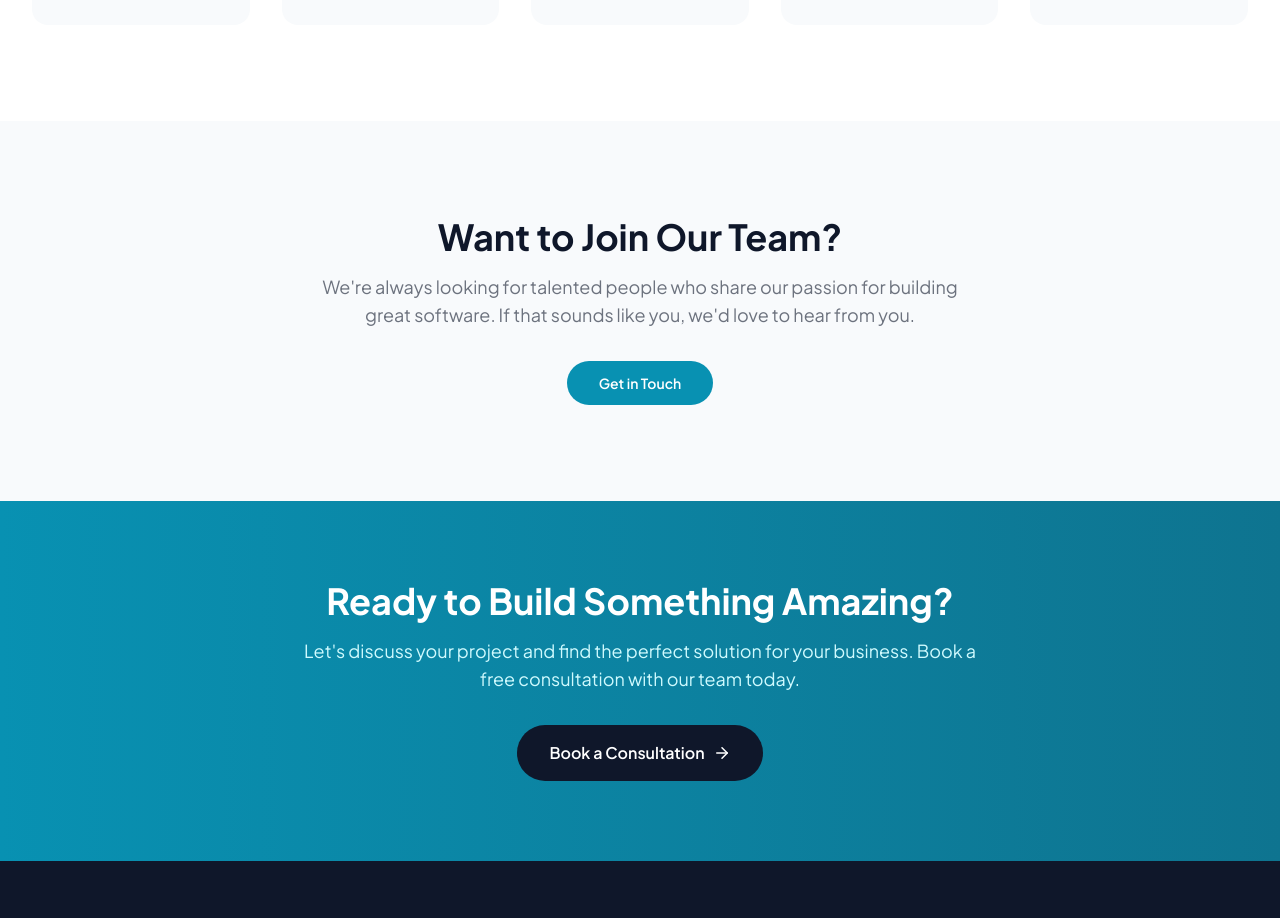
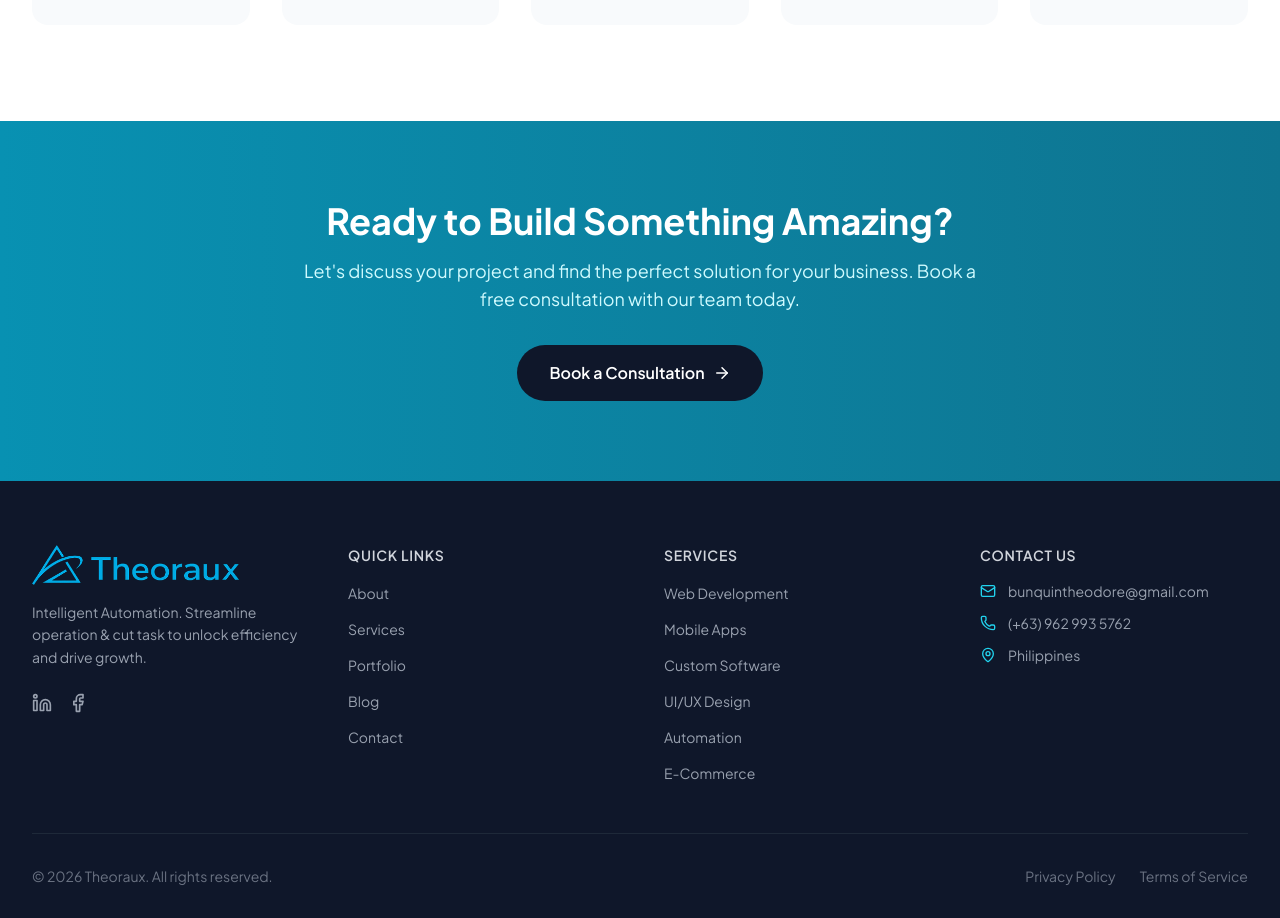
Before and after one commit to BunquinTheodore/Theoraux, a Next.js app: page /team in a window 1280 px wide. Shown: the part 1022-1940 px from the top of the page. Built offline with nearby package versions, Linux system fonts and the light colour scheme.

Commit message:
remove some sections

```diff
--- a/src/app/team/page.tsx
+++ b/src/app/team/page.tsx
@@ -93,36 +93,6 @@ export default function TeamPage() {
         </div>
       </section>
 
-      {/* Join Us */}
-      <section className="bg-light py-24">
-        <div className="mx-auto max-w-7xl px-4 sm:px-6 lg:px-8">
-          <motion.div
-            initial={{ opacity: 0, y: 20 }}
-            whileInView={{ opacity: 1, y: 0 }}
-            viewport={{ once: true }}
-            transition={{ duration: 0.6 }}
-            className="mx-auto max-w-2xl text-center"
-          >
-            <h2 className="text-3xl font-bold text-dark sm:text-4xl">
-              Want to Join Our Team?
-            </h2>
-            <p className="mt-4 text-lg text-dark/60">
-              We&apos;re always looking for talented people who share our passion
-              for building great software. If that sounds like you, we&apos;d
-              love to hear from you.
-            </p>
-            <div className="mt-8">
-              <a
-                href="mailto:hello@theoraux.com"
-                className="inline-flex items-center rounded-full bg-primary-600 px-8 py-3 text-sm font-semibold text-white transition-all hover:bg-primary-700 hover:shadow-lg"
-              >
-                Get in Touch
-              </a>
-            </div>
-          </motion.div>
-        </div>
-      </section>
-
       <CTABanner />
     </>
   );
```
